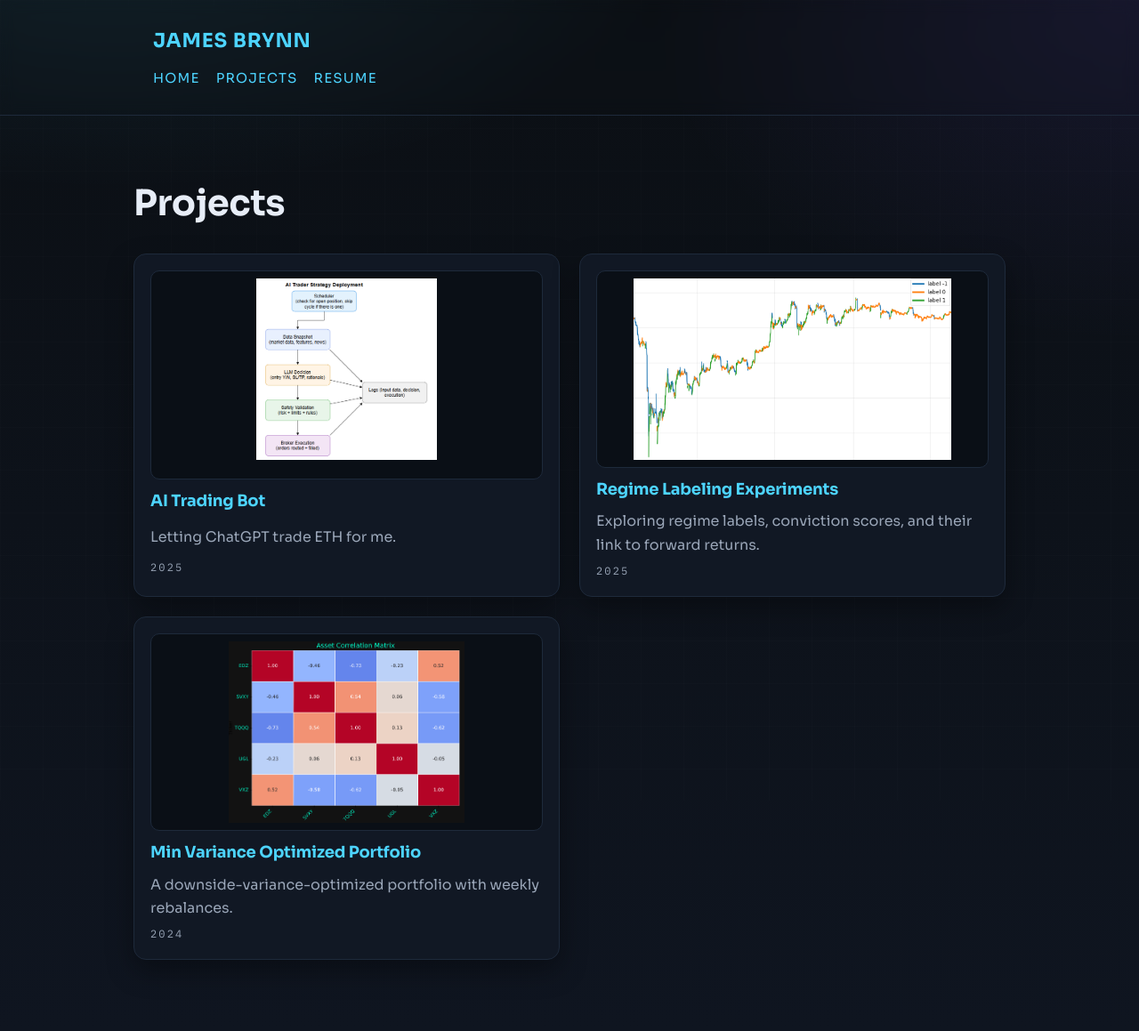
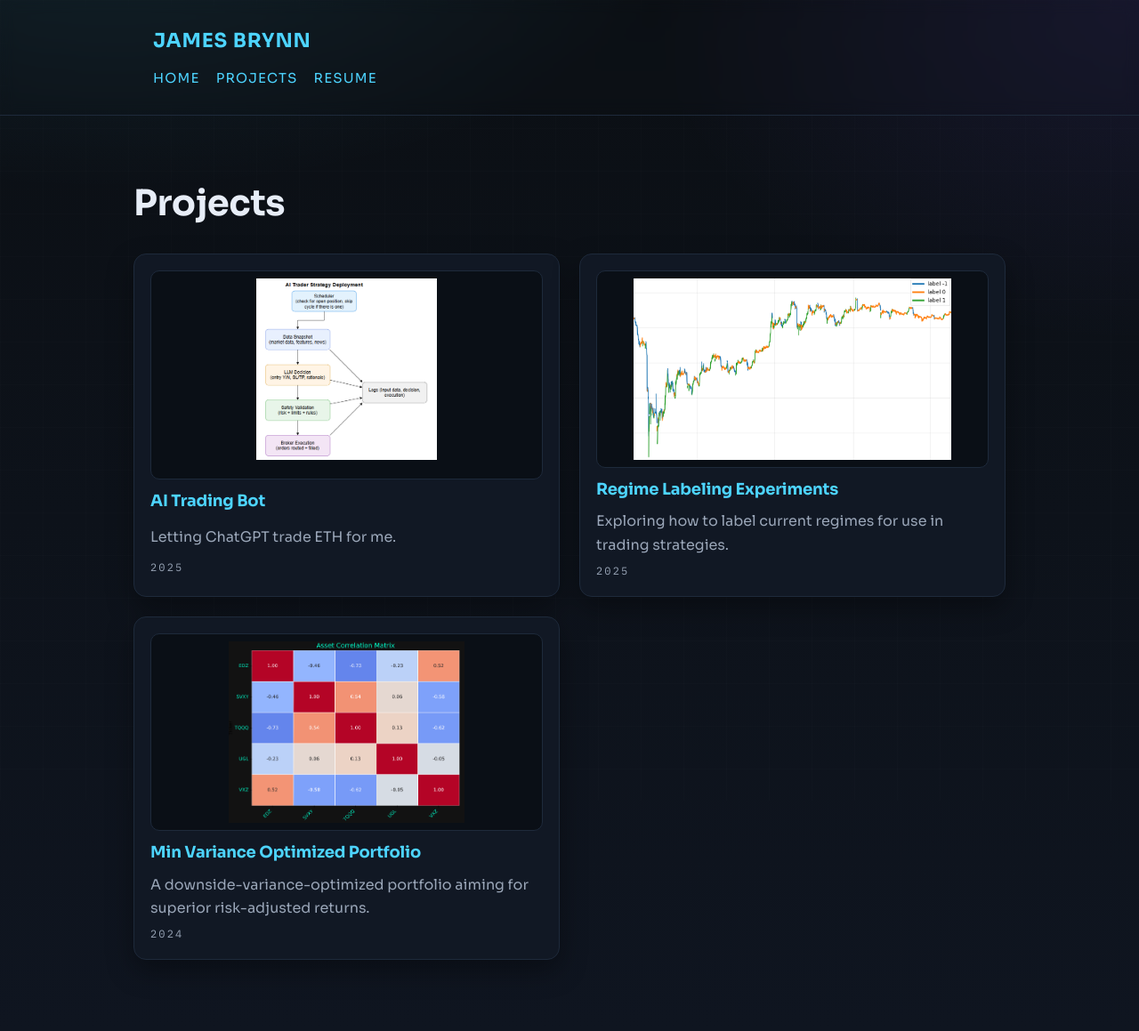
Before and after one commit to brynnj/brynnj.github.io, a Jekyll site: the page built from projects.md, in a window 1280 px wide. Shown: the whole page at 89% size. Built offline with Jekyll 4.4.1, drawn with Linux system fonts in a browser that asks for light colours.

Commit message:
removing the word causal from stuff bc i think im misusing it

```diff
--- a/_data/projects.yml
+++ b/_data/projects.yml
@@ -24,12 +24,12 @@
   image: "/assets/img/sixdof-sim-viewer.png"
   hidden: true
 - title: "Regime Labeling Experiments"
-  description: "Exploring regime labels, conviction scores, and their link to forward returns."
+  description: "Exploring how to label current regimes for use in trading strategies."
   link: "/projects/regime-classification/"
   year: "2025"
   image: "/assets/img/btc_labeled_cover.png"
 - title: "Min Variance Optimized Portfolio"
-  description: "A downside-variance-optimized portfolio with weekly rebalances."
+  description: "A downside-variance-optimized portfolio aiming for superior risk-adjusted returns."
   link: "/projects/min-variance/"
   year: "2024"
   image: "/assets/img/correlation-matrix.png"
--- a/projects/regime-classification.md
+++ b/projects/regime-classification.md
@@ -24,7 +24,7 @@ For regime labeling I used the Amplitude-Based Labeler from Jonathan Shore's `ts
 
 (As an aside, all of the content on tr8dr has been very inspiring. The possibility of starting from a good labeler to build a predictive model came from https://tr8dr.github.io/RLp1/)
 
-This labeler identifies three states, generally uptrend downtrend and flat. The labels are forward-looking and non-causal, they're not meant to be traded directly, but I'm using them as a truth label in my training data.
+This labeler identifies three states, generally uptrend downtrend and flat. The labels are forward-looking, they're not meant to be traded directly, but I'm using them as a truth label in my training data.
 - `+1` for upward regimes,
 - `-1` for downward regimes,
 - `0` for neutral / choppy periods.
```
